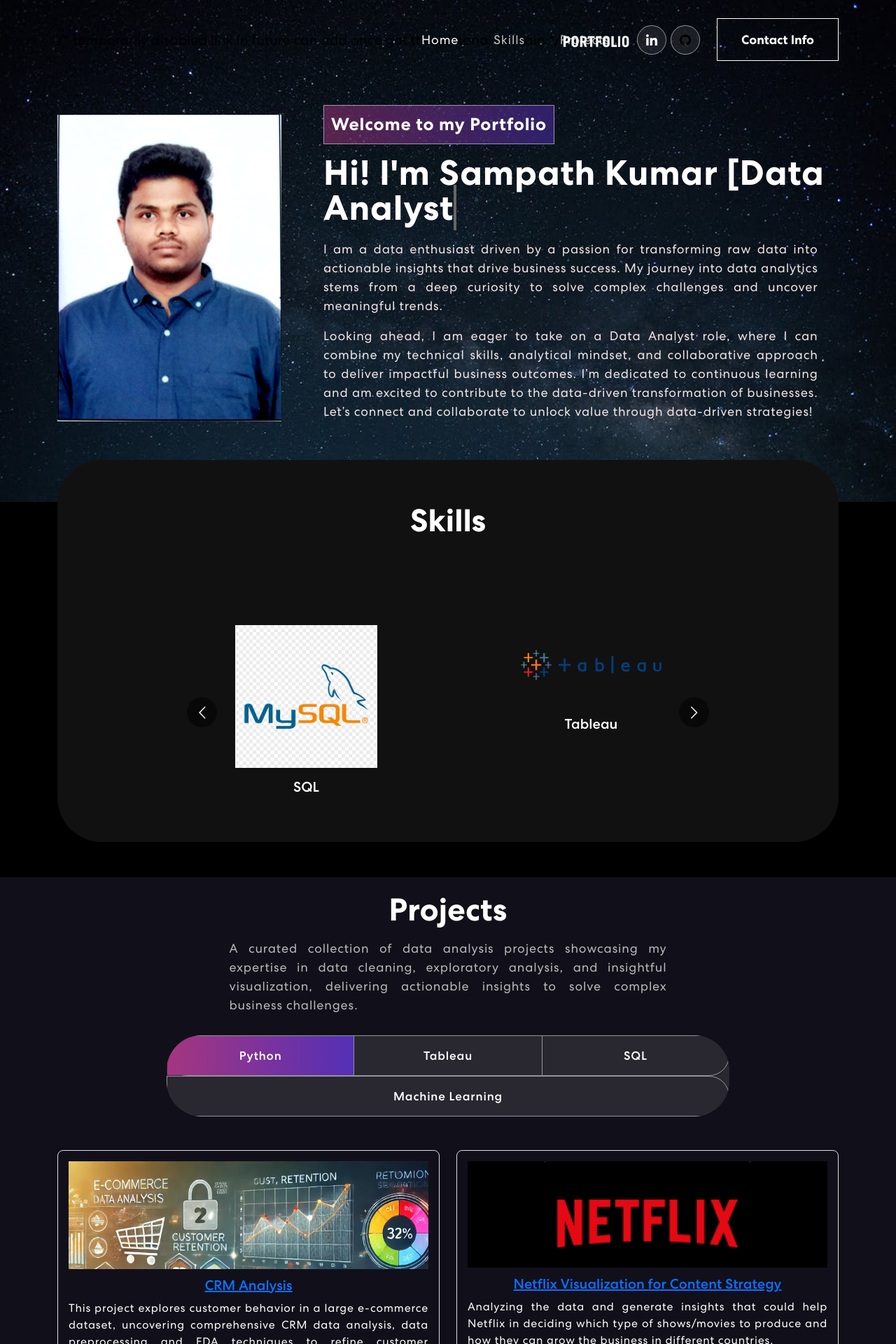
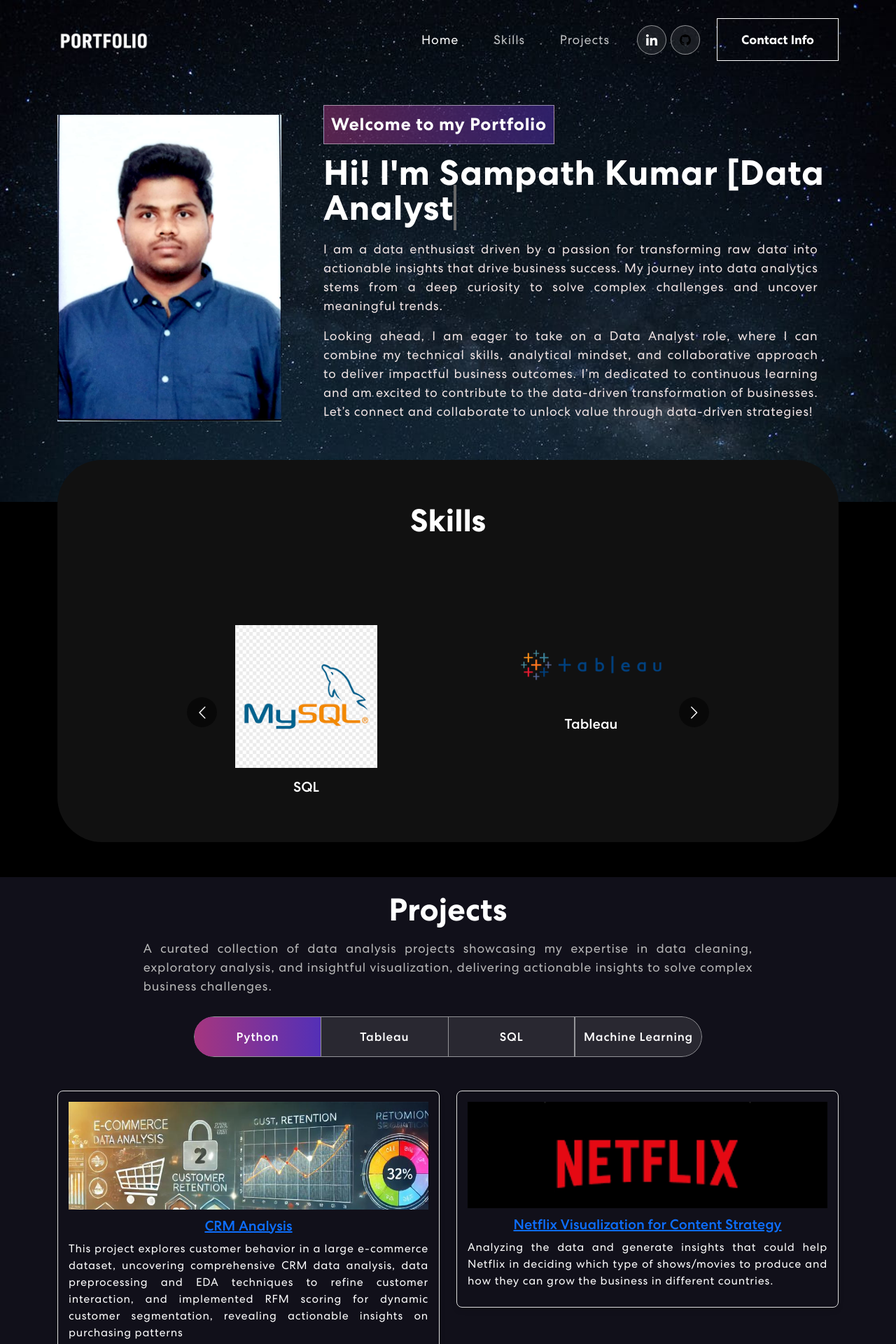
Before and after one commit to sampath-kothapalli/myportfolio, a React (Create React App) app: page / in a window 1280 px wide. Shown: the top 1920 px of the page at 70% size. Built offline with nearby package versions, Linux system fonts and the light colour scheme.

Commit message:
1. Previous commit had issue fixed navbar.js Portfolio link 2. Projects text has been adjusted to fit properly 3. Pills under project has ben aligned well

```diff
--- a/src/App.css
+++ b/src/App.css
@@ -365,17 +365,18 @@ nav.navbar .navbar-toggler[aria-expanded="true"] .navbar-toggler-icon {
   margin: 14px auto 30px auto;
   /* text-align: center; */
   text-align: justify;
-  width: 56%;
+  width: 78%;
 }
 .project .nav.nav-pills {
-  width: 72%;
+  width: 65%;
   margin: 0 auto;
   border-radius: 50px;
   background-color: rgb(255 255 255 / 10%);
   overflow: hidden;
 }
 .project .nav.nav-pills .nav-item {
-  width: 33.33333%;
+  /* width: 33.33333%; */
+  width: 25%;
 }
 .project .nav.nav-pills .nav-link {
   background-color: transparent;
@@ -418,7 +419,9 @@ nav.navbar .navbar-toggler[aria-expanded="true"] .navbar-toggler-icon {
 }
 .nav-link#projects-tabs-tab-third {
   border: 1px solid rgba(255, 255, 255, 0.5);
-  border-radius: 0 55px 55px 0;
+  /* border-radius: 0 55px 55px 0; */
+  border-bottom: 1px solid rgba(255, 255, 255, 0.5);
+
 }
 .nav-link#projects-tabs-tab-fourth {
   border: 1px solid rgba(255, 255, 255, 0.5);
--- a/src/components/NavBar.js
+++ b/src/components/NavBar.js
@@ -36,8 +36,9 @@ export const NavBar = () => {
     <Router>
       <Navbar expand="md" className={scrolled ? "scrolled" : ""}>
         <Container>
-          <Navbar.Brand href="/" onClick={(e) => e.preventDefault()}> /* temporarily disabled link in future can add once got the personal domain */
-            <img src={logo} alt="Portfolio" />
+          <Navbar.Brand href="#"  onClick={(e) => e.preventDefault()}>
+          {/* /* temporarily disabled link in future can add once got the personal domain  origina - Navbar.Brand href="/"*/ }
+            <img src={logo} alt="Portfolio" style={{ width: "130%" }}/>
           </Navbar.Brand>
           <Navbar.Toggle aria-controls="basic-navbar-nav">
             <span className="navbar-toggler-icon"></span>
```
